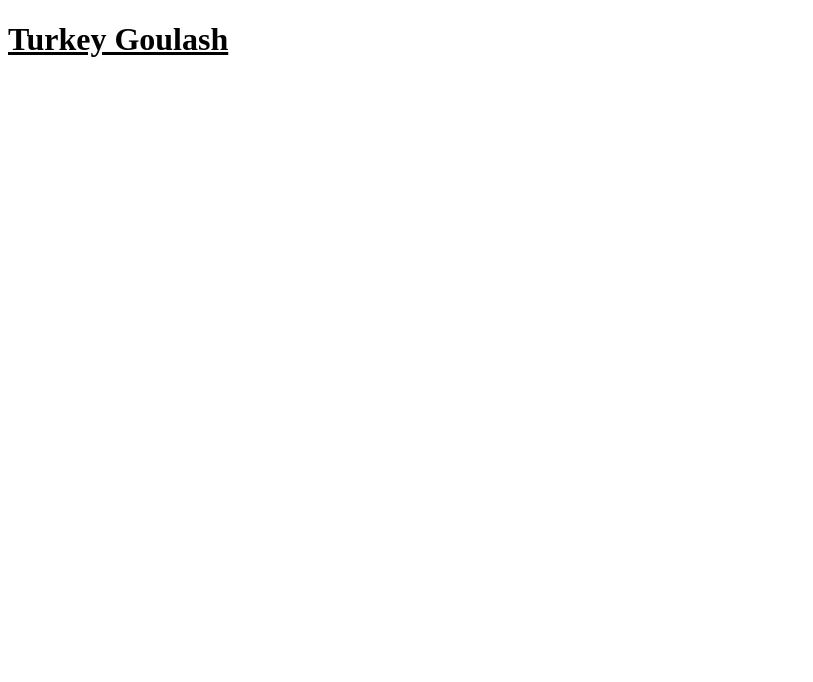
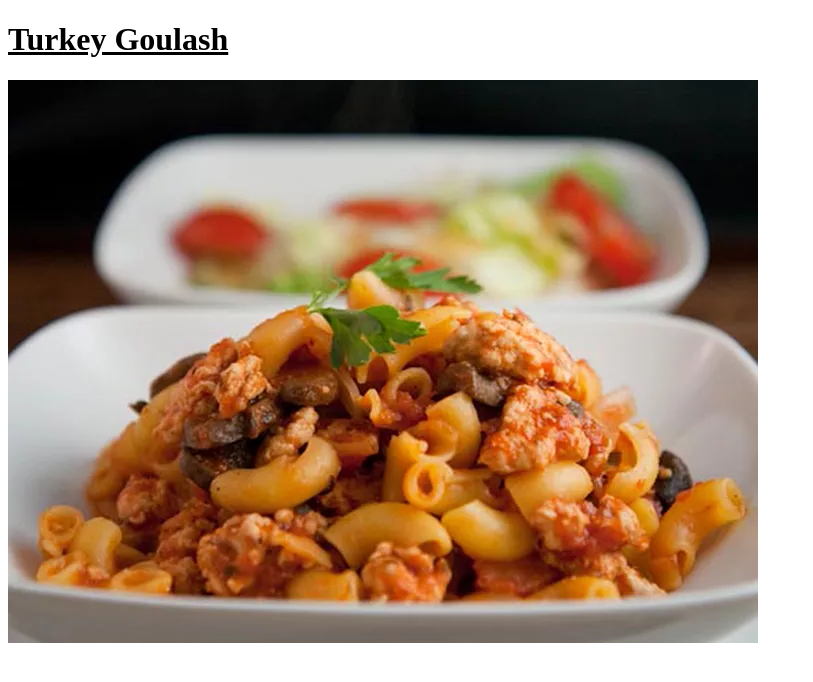
Before and after one commit to joseph-phan/odin-recipes, a plain HTML site: page recipes/turkey-goulash.html in a window 1280 px wide. Shown: the whole page, without its empty margins (0-813 px from the left). Drawn offline with Linux system fonts and the light colour scheme.

Commit message:
Add image

```diff
--- a/recipes/turkey-goulash.html
+++ b/recipes/turkey-goulash.html
@@ -8,6 +8,9 @@
 
     <body>
         <h1><u>Turkey Goulash</u></h1>
+        <img src="../images/turkeygoulash.jpg" alt="Turkey and pasta in a plate">
+
+
     </body>
 
 </html>
```
